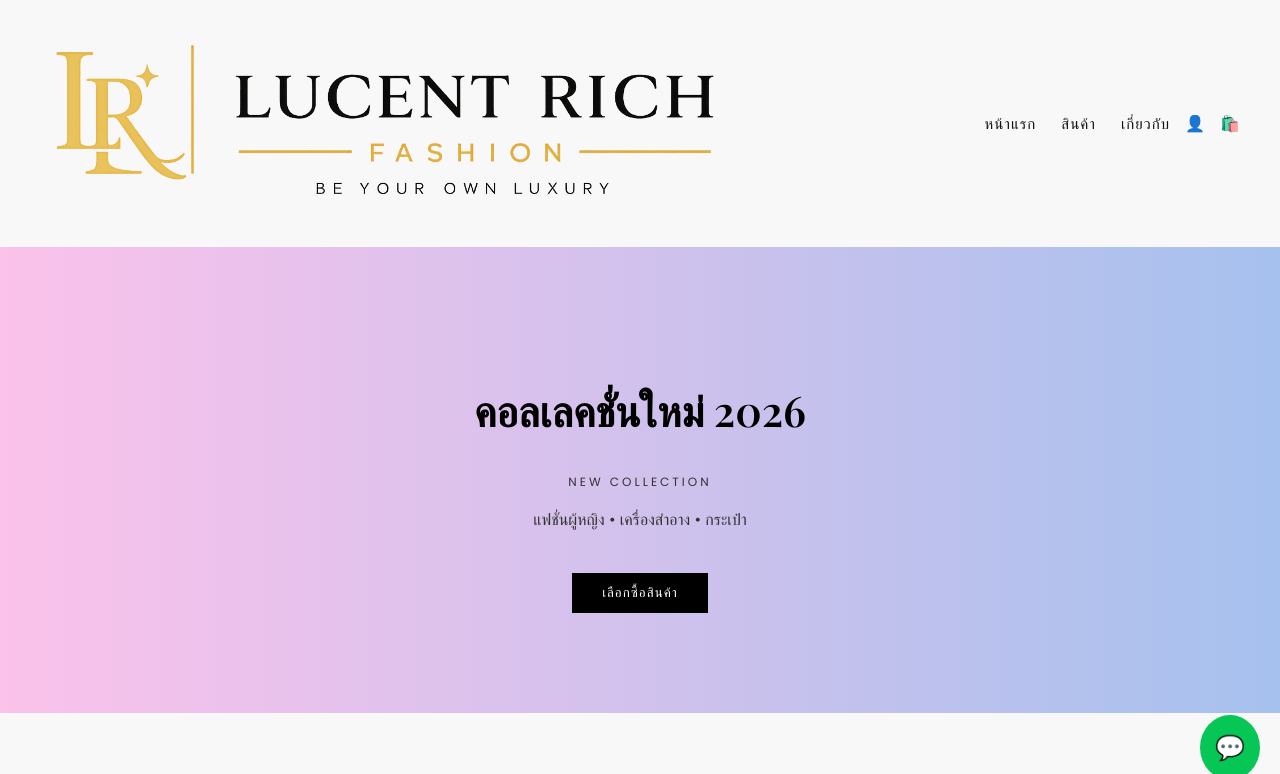
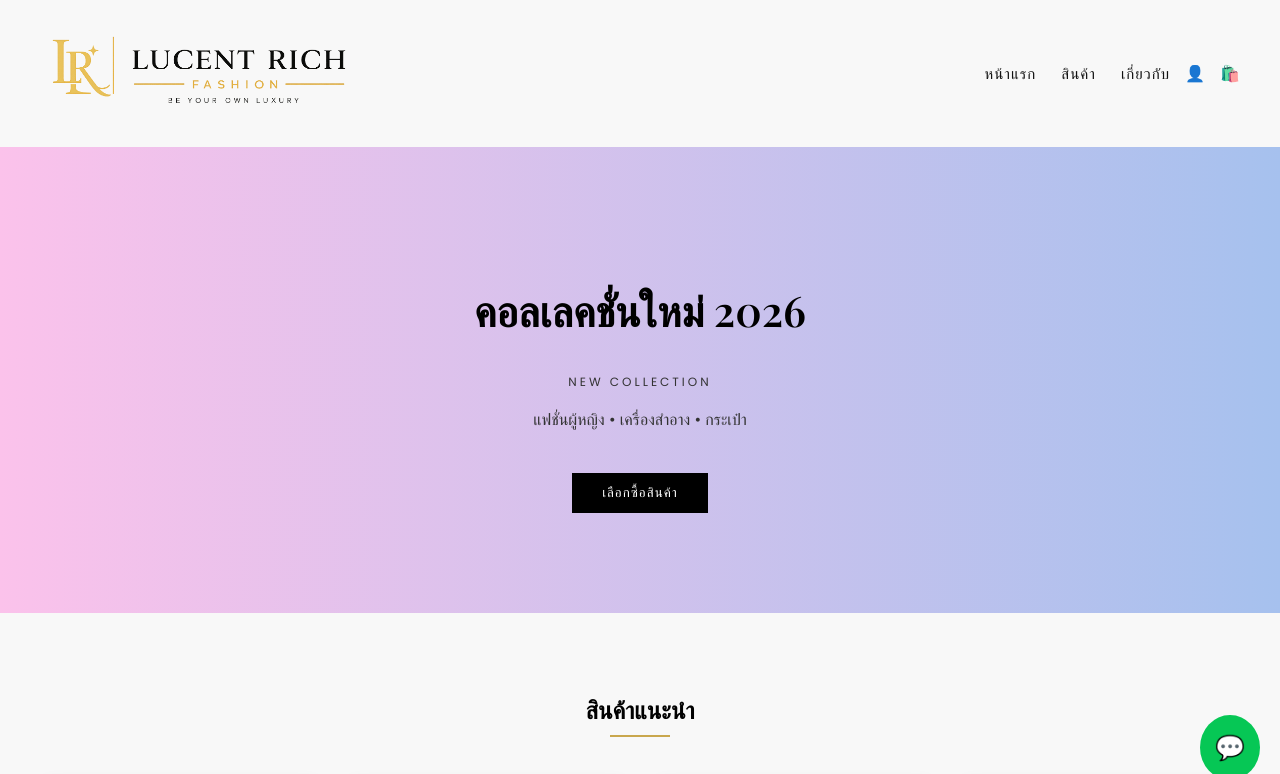
Before and after one commit to devtopup2026-cell/fashion-store, a website: page index.html in a window 1280 px wide. Shown: the top 774 px of the page. Drawn offline with nearby package versions, Linux system fonts and the light colour scheme.

Commit message:
Update style.css

```diff
--- a/style.css
+++ b/style.css
@@ -22,7 +22,9 @@ header {
 }
 
 .logo img {
-  height: 180px !important;
+  height: 80px;
+  width: auto;
+  object-fit: contain;
 }
 
 /* NAV */
```
